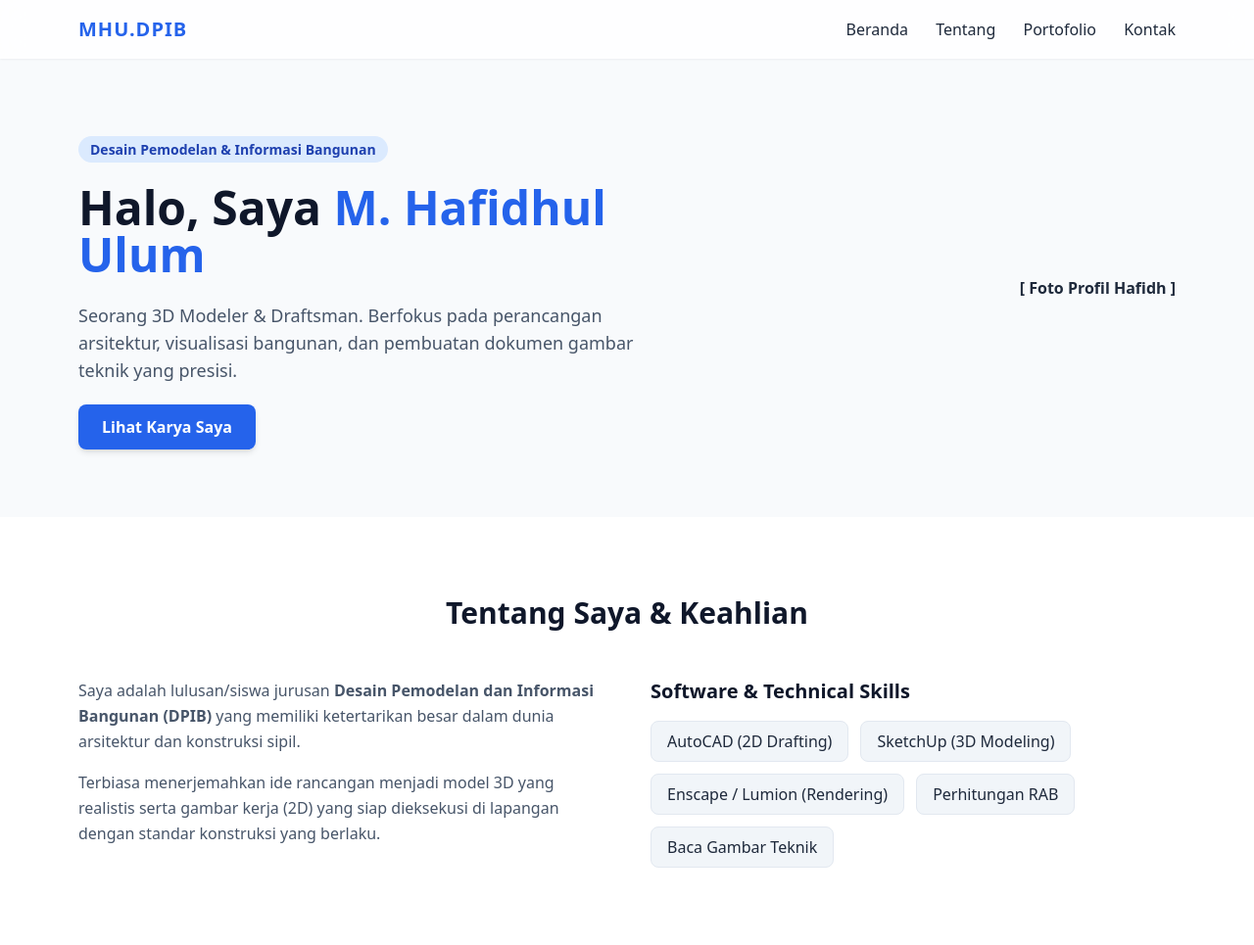
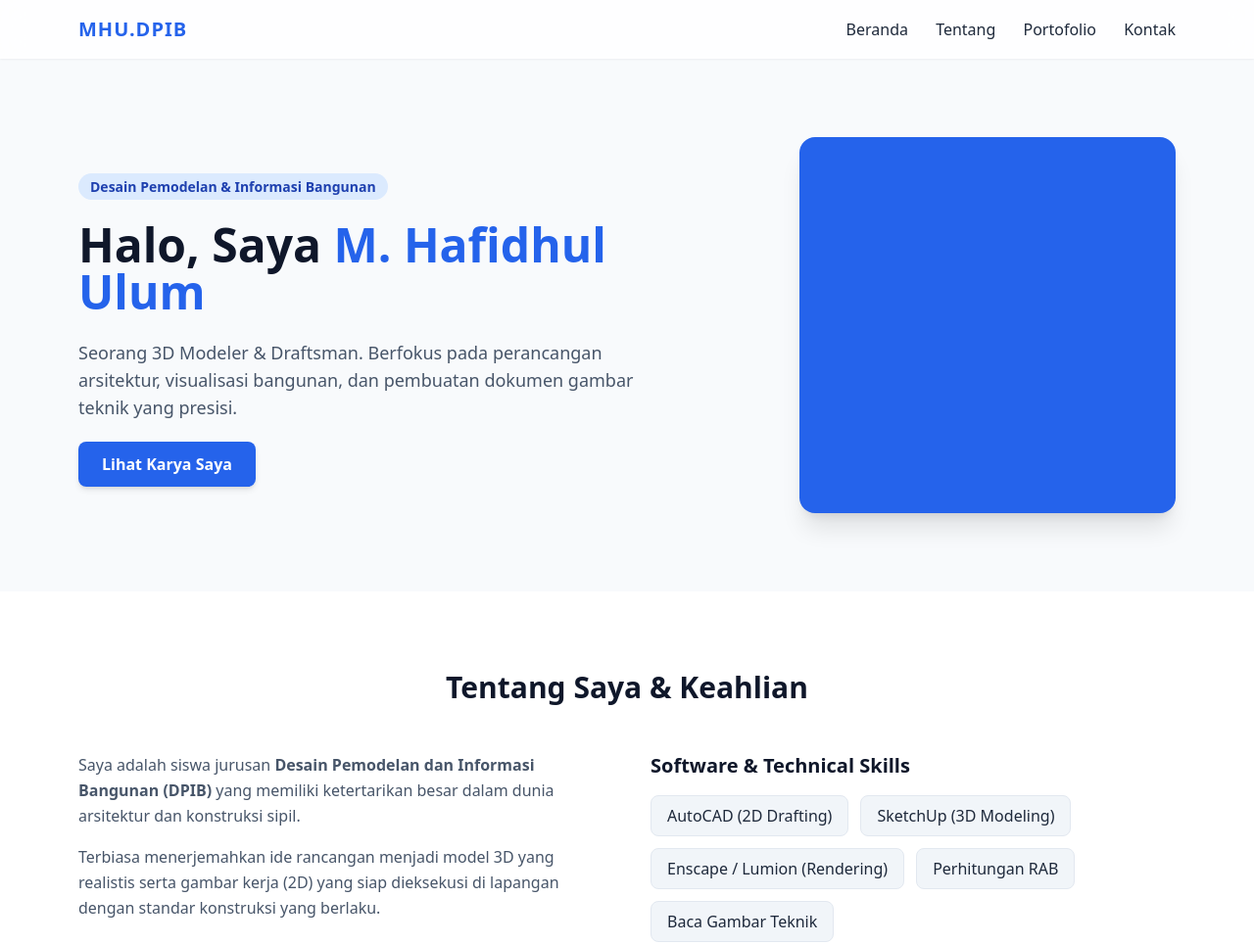
Before and after one commit to izululum6-rgb/portfolio-hafidh, a website: page public/index.html in a window 1280 px wide. Shown: the top 965 px of the page at 98% size. Drawn offline with nearby package versions, Linux system fonts and the light colour scheme; no server answers.

Commit message:
Perbaikan link dan file foto profil

```diff
--- a/public/index.html
+++ b/public/index.html
@@ -33,8 +33,9 @@
                 <a href="#portfolio" class="bg-blue-600 text-white px-6 py-3 rounded-lg font-semibold shadow-md hover:bg-blue-700 transition">Lihat Karya Saya</a>
             </div>
         </div>
-        <div class=<img src="221110.jpg" alt="M. Hafidhul Ulum" class="w-full h-full object-cover rounded-2xl">
-            <span class="font-bold">[ Foto Profil Hafidh ]</span>
+        <div class="w-72 h-72 md:w-96 md:h-96 bg-blue-600 rounded-2xl shadow-xl overflow-hidden flex items-center justify-center text-white text-xl">
+            <span class=<img src="221110.jpg" alt="M. Hafidhul Ulum" class="w-full h-full object-cover rounded-2xl">
+</span>
         </div>
     </section>
 
@@ -43,7 +44,7 @@
             <h2 class="text-3xl font-bold text-center text-slate-900 mb-12">Tentang Saya & Keahlian</h2>
             <div class="grid md:grid-cols-2 gap-12">
                 <div class="space-y-4 text-slate-600 leading-relaxed">
-                    <p>Saya adalah lulusan/siswa jurusan <strong>Desain Pemodelan dan Informasi Bangunan (DPIB)</strong> yang memiliki ketertarikan besar dalam dunia arsitektur dan konstruksi sipil.</p>
+                    <p>Saya adalah siswa jurusan <strong>Desain Pemodelan dan Informasi Bangunan (DPIB)</strong> yang memiliki ketertarikan besar dalam dunia arsitektur dan konstruksi sipil.</p>
                     <p>Terbiasa menerjemahkan ide rancangan menjadi model 3D yang realistis serta gambar kerja (2D) yang siap dieksekusi di lapangan dengan standar konstruksi yang berlaku.</p>
                 </div>
                 <div>
```
